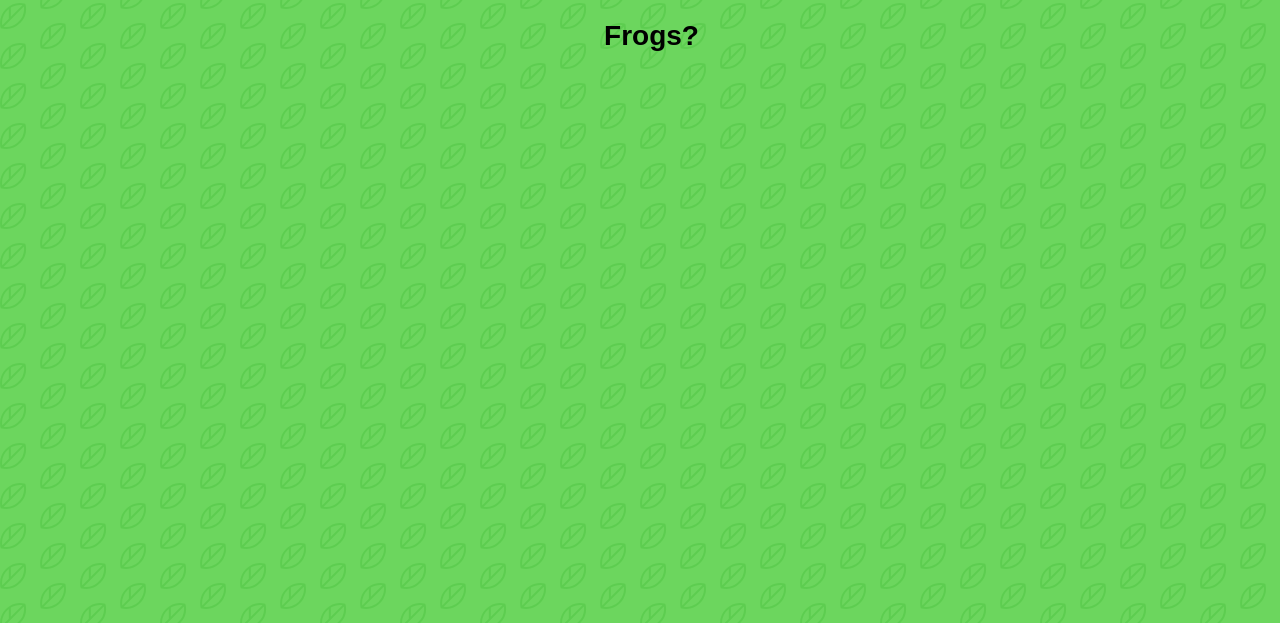
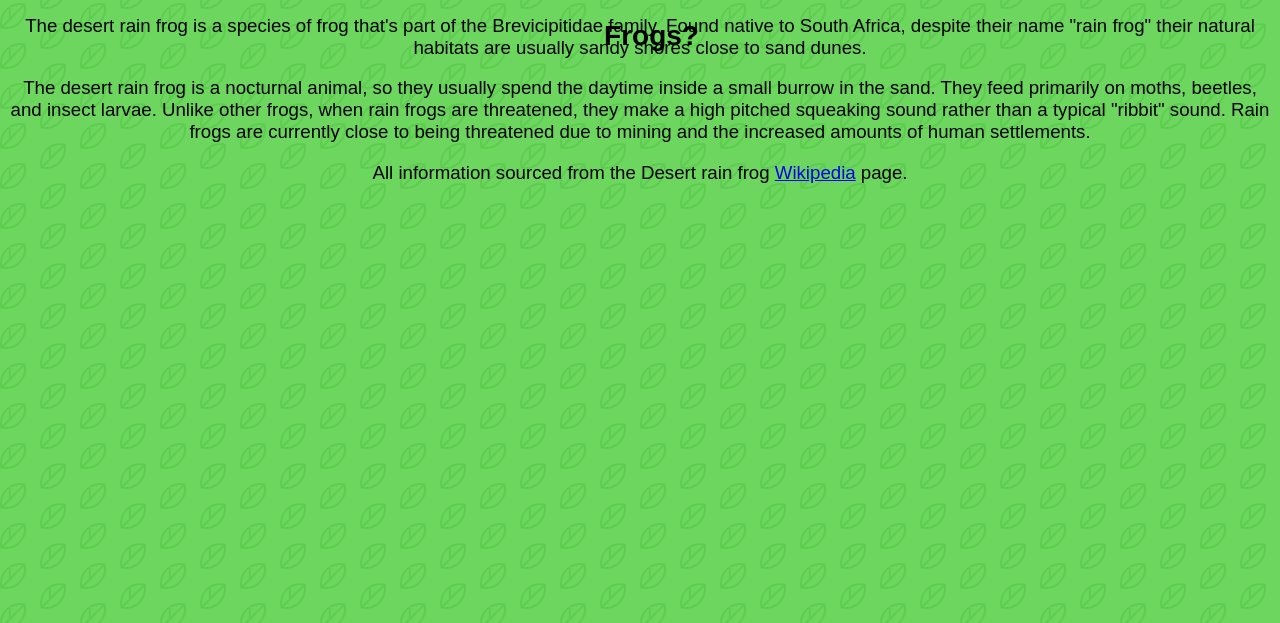
Before and after one commit to charliekoepke/ATLS4519, a plain HTML site: page assignment2/index.html in a window 1280 px wide. Shown: the part 177-800 px from the top of the page. Drawn offline with Linux system fonts and the light colour scheme; a web font is replaced by a local one.

Commit message:
added info to html

```diff
--- a/assignment2/index.html
+++ b/assignment2/index.html
@@ -1,4 +1,5 @@
 <!DOCTYPE html>
+<!-- https://en.wikipedia.org/wiki/Desert_rain_frog -->
 <html lang="en">
     <head>
         <meta charset="utf-8">
@@ -14,6 +15,22 @@
             <div class="element" id="talkbubble">
                 <h2>What are Rain Frogs?</h2>
             </div>
+            <p>
+                The desert rain frog is a species of frog that's part of the Brevicipitidae family.
+                Found native to South Africa, despite their name "rain frog" their natural habitats are
+                usually sandy shores close to sand dunes.
+            </p>
+            <p>
+                The desert rain frog is a nocturnal animal, so they usually spend the daytime inside a small
+                burrow in the sand. They feed primarily on moths, beetles, and insect larvae. Unlike other frogs,
+                when rain frogs are threatened, they make a high pitched squeaking sound rather than a typical
+                "ribbit" sound. Rain frogs are currently close to  being threatened due to mining and the
+                increased amounts of human settlements.
+            </p>
+            <p>
+                All information sourced from the Desert rain frog
+                <a href="https://en.wikipedia.org/wiki/Desert_rain_frog">Wikipedia</a> page.
+            </p>
         </section>
         <section>
 
```
